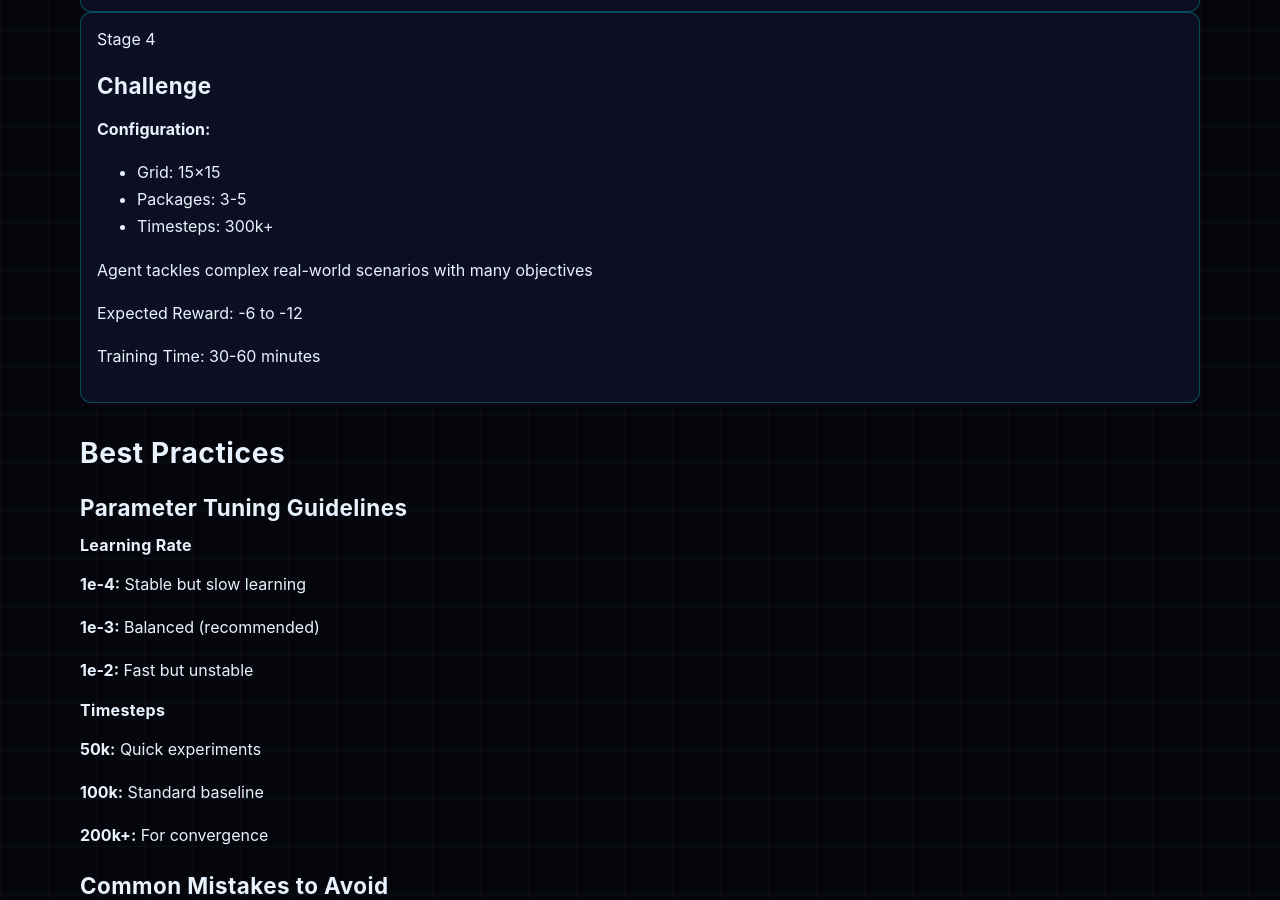
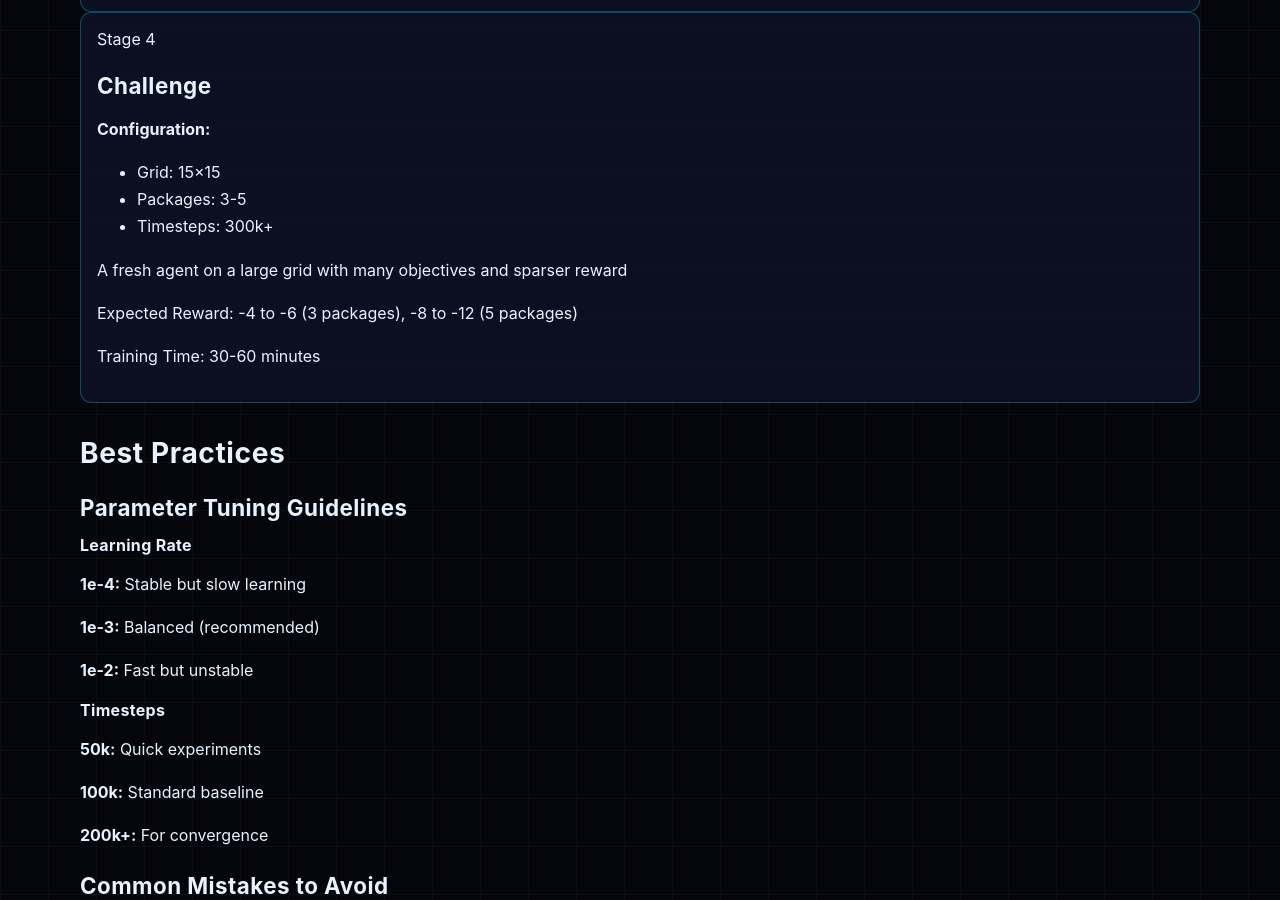
Before and after one commit to ordocaelum/warehouse-rl-demo, a Jekyll site: the page docs/index.html, which Jekyll copies as it is, in a window 1280 px wide and 900 px high, scrolled down 4290 px. Built offline with Jekyll 4.4.1, drawn with Linux system fonts in a browser that asks for light colours.

Commit message:
Pages: Stage 4 card no longer claims real-world scenarios
- index.html, Stage 4: "Agent tackles complex real-world scenarios"
  overstated a 15x15 grid world; now describes the configuration (and,
  as elsewhere, a fresh agent).
- index.html, Stage 4 expected reward "-6 to -12" disagreed with
  BEST_PRACTICES.md and the other pages; now -4 to -6 for 3 packages
  and -8 to -12 for 5, as BEST_PRACTICES.md gives them.

Co-Authored-By: Claude Opus 5.5 <noreply@anthropic.com>

```diff
--- a/docs/index.html
+++ b/docs/index.html
@@ -256,8 +256,8 @@
                                 <li>Timesteps: 300k+</li>
                             </ul>
                         </div>
-                        <p class="stage-desc">Agent tackles complex real-world scenarios with many objectives</p>
-                        <p class="stage-reward">Expected Reward: -6 to -12</p>
+                        <p class="stage-desc">A fresh agent on a large grid with many objectives and sparser reward</p>
+                        <p class="stage-reward">Expected Reward: -4 to -6 (3 packages), -8 to -12 (5 packages)</p>
                         <p class="stage-time">Training Time: 30-60 minutes</p>
                     </div>
                 </div>
```
